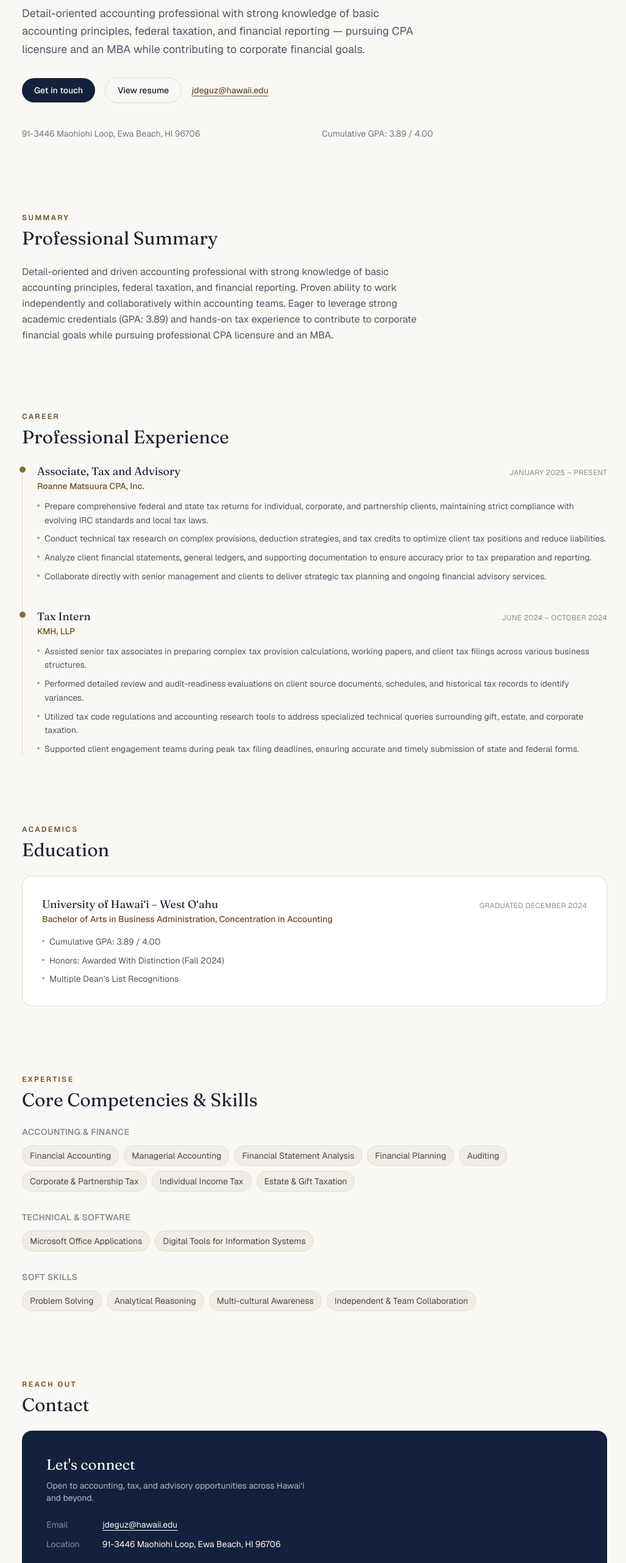
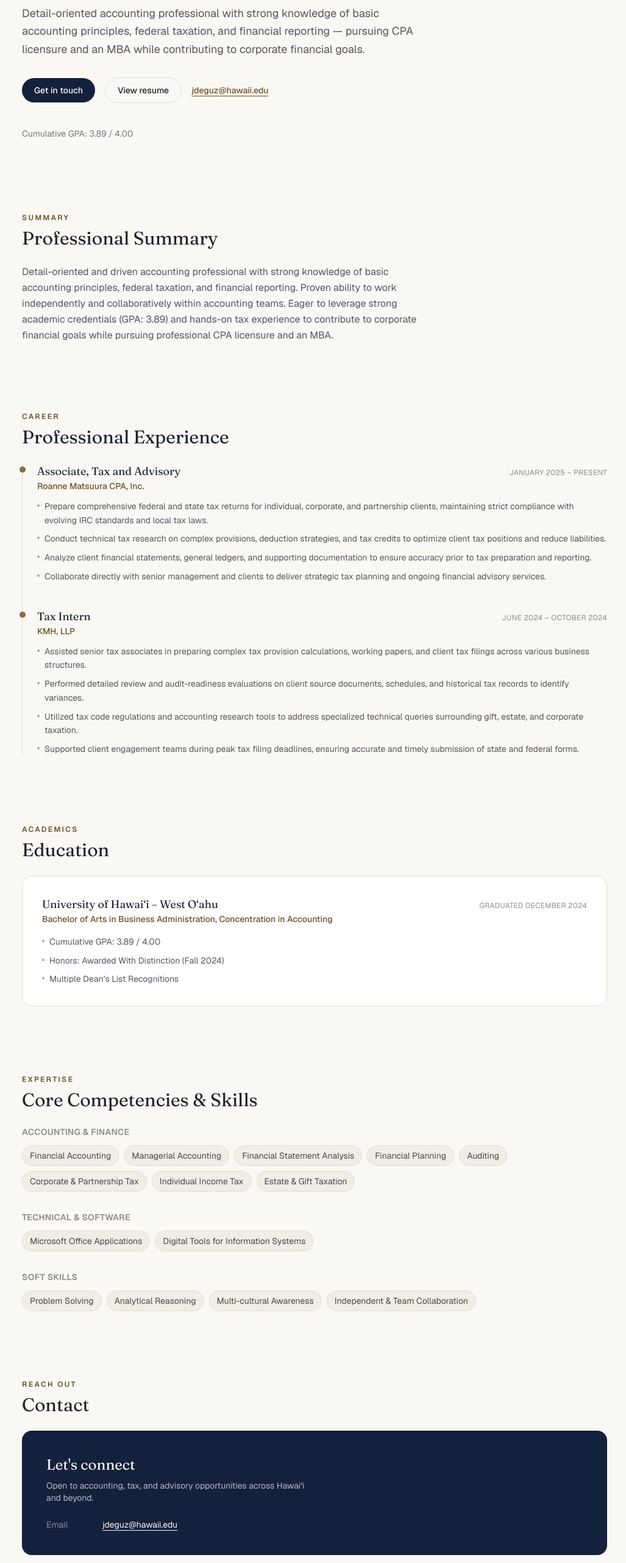
Before and after one commit to bluisidro/jean-dguz-portfolio, a Next.js app: page / in a window 1280 px wide. Shown: the part 234-2797 px from the top of the page at 61% size, without its empty margins (124-1151 px from the left). Built offline with nearby package versions, Linux system fonts and the light colour scheme.

Commit message:
Remove location display and point Get in touch at email
Co-Authored-By: Claude Sonnet 5 <noreply@anthropic.com>

```diff
--- a/src/components/Contact.tsx
+++ b/src/components/Contact.tsx
@@ -1,10 +1,5 @@
 const items = [
   { label: "Email", value: "jdeguz@hawaii.edu", href: "mailto:jdeguz@hawaii.edu" },
-  {
-    label: "Location",
-    value: "91-3446 Maohiohi Loop, Ewa Beach, HI 96706",
-    href: undefined,
-  },
 ];
 
 export default function Contact() {
--- a/src/components/Hero.tsx
+++ b/src/components/Hero.tsx
@@ -29,7 +29,7 @@ export default function Hero() {
       </p>
       <div className="mt-8 flex flex-wrap items-center gap-4">
         <a
-          href="#contact"
+          href="mailto:jdeguz@hawaii.edu"
           className="rounded-full bg-navy px-5 py-2.5 text-sm font-medium text-background transition-opacity hover:opacity-90"
         >
           Get in touch
@@ -49,11 +49,7 @@ export default function Hero() {
           jdeguz@hawaii.edu
         </a>
       </div>
-      <dl className="mt-10 grid grid-cols-1 gap-x-6 gap-y-2 text-sm text-foreground/60 sm:grid-cols-2">
-        <div>
-          <dt className="sr-only">Location</dt>
-          <dd>91-3446 Maohiohi Loop, Ewa Beach, HI 96706</dd>
-        </div>
+      <dl className="mt-10 text-sm text-foreground/60">
         <div>
           <dt className="sr-only">GPA</dt>
           <dd>Cumulative GPA: 3.89 / 4.00</dd>
```
